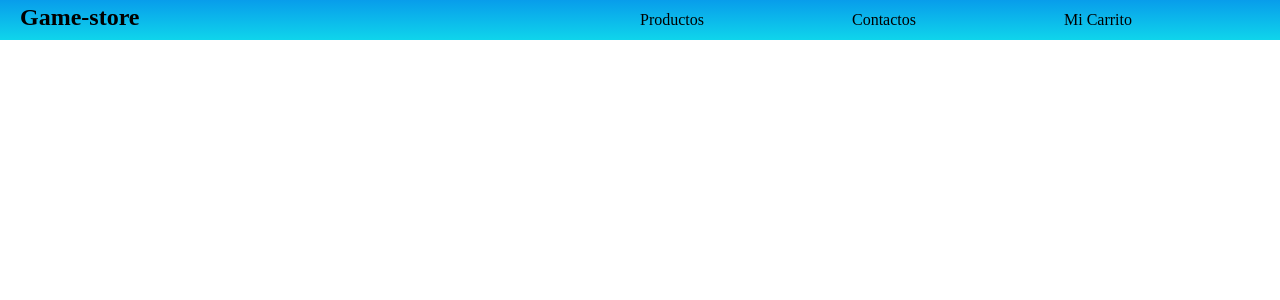
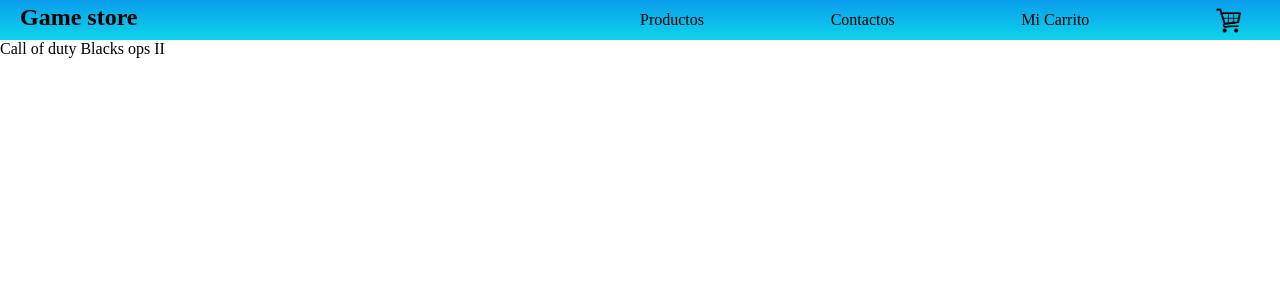
Before and after one commit to IvanNahuel/eCommerce, a React (Create React App) app in the folder game-store/: page / in a window 1280 px wide. Shown: the top 300 px of the page. Built offline with nearby package versions, Linux system fonts and the light colour scheme.

Commit message:
añado el componente y el icono del carrito y que muestre un solo objeto

```diff
--- a/game-store/src/App.css
+++ b/game-store/src/App.css
@@ -13,8 +13,18 @@
 
 .nav-bar section{
     display: grid;
-    grid-template-columns: auto auto auto;
+    grid-template-columns: auto auto auto 10%;
+    grid-template-rows: 40px;
     align-self: center;
+}
+
+.nav-bar section div,img{
+    align-self: center;
+}
+
+.nav-bar section img{
+    height: 25px;
+    width: 25px;
 }
 
 .nav-bar h1{
--- a/game-store/src/App.js
+++ b/game-store/src/App.js
@@ -1,5 +1,6 @@
 import './App.css';
 import NavBar from './components/NavBar/NavBar';  //importamos nuestro componente creado previamente
+import ItemContainer from './components/itemListContainer/itemListContainer';
 
 //<> son etiquetas vacias, o fragments por que el return solo retorna un solo objeto, en este caso, nos permite
 //crear nuestra etiqueta vacia y poner dentro nuestras etiquetas
@@ -10,7 +11,8 @@ function App() {
   return (
     <>
       <div className="App">
-        <NavBar nombreDeLaTienda="Game-store" subtitulo="store" darBienvenida={darBienvenida} />
+        <NavBar nombreDeLaTienda="Game store" subtitulo="store" darBienvenida={darBienvenida} />
+        <ItemContainer item="Call of duty Blacks ops II" />
       </div>
     </>
   );
--- /dev/null
+++ b/game-store/src/components/CartWidgets/CartWidgets.jsx
@@ -0,0 +1,10 @@
+import React from "react";
+import carritoImg from '../images/shopping-cart.png';
+
+const CartWidgets = () =>{
+    return(
+        <img src={carritoImg} alt="carrito-compras" />
+    )
+}
+
+export default CartWidgets
--- a/game-store/src/components/NavBar/NavBar.jsx
+++ b/game-store/src/components/NavBar/NavBar.jsx
@@ -1,4 +1,5 @@
 import React from "react";  //esto nos permite que funcione nuestra app
+import CartWidgets from '../CartWidgets/CartWidgets';
 
 //definimos nuestro componente, como una funcion
 const NavBar = (props) =>{
@@ -11,6 +12,7 @@ const NavBar = (props) =>{
                     <div>Productos</div>
                     <div>Contactos</div>
                     <div>Mi Carrito</div>
+                    <CartWidgets/>
             </section>
         </nav>
     );
--- /dev/null
+++ b/game-store/src/components/itemListContainer/itemListContainer.jsx
@@ -0,0 +1,10 @@
+import React from 'react';
+
+const ItemContainer = (props) =>{
+    return(
+        <div>
+            {props.item}
+        </div>
+    );
+}
+export default ItemContainer
```
Also changed, not shown: game-store/src/components/images/shopping-cart.png (added).
